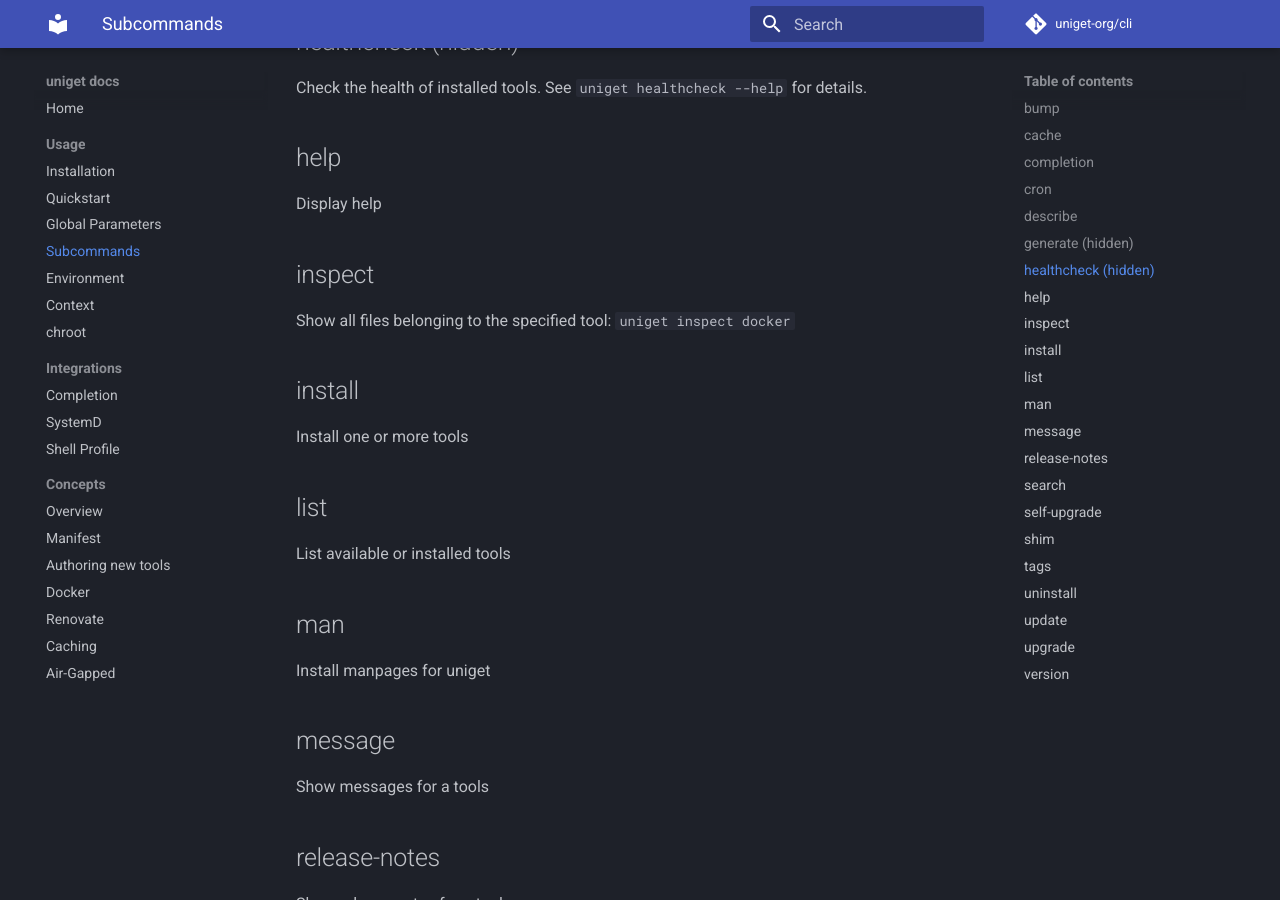
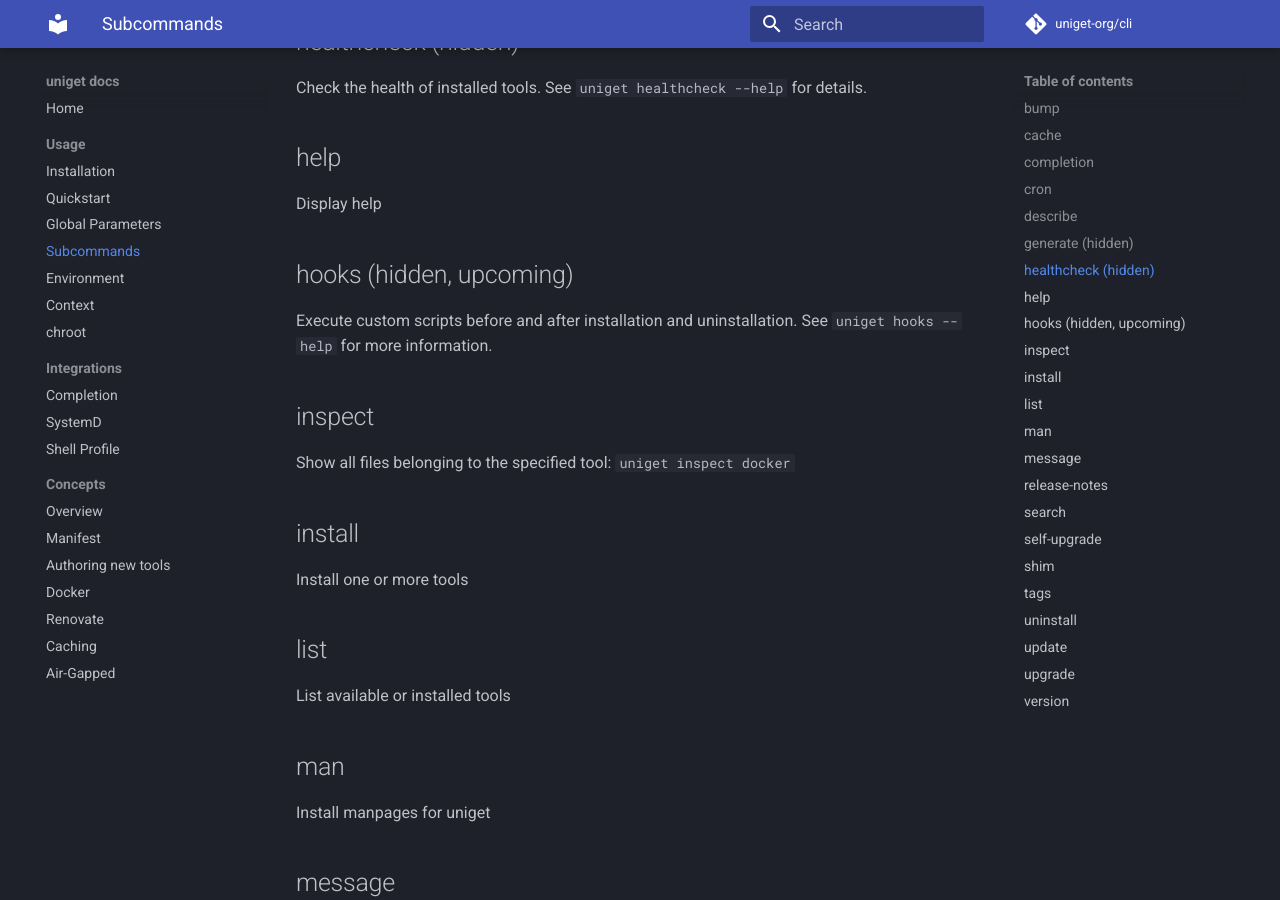
Before and after one commit to uniget-org/docs.uniget.dev, an MkDocs documentation site: the page built from docs/subcommands.md, in a window 1280 px wide and 900 px high, scrolled down 1014 px. Built offline with MkDocs 1.6.1 and Material for MkDocs 9.7.7, drawn with Linux system fonts in a browser that asks for light colours; comment, search, counter and statistics services are not loaded.

Commit message:
feat: Add hook subcommand uniget-org/backlog#68

```diff
--- a/docs/subcommands.md
+++ b/docs/subcommands.md
@@ -35,6 +35,10 @@ Check the health of installed tools. See `uniget healthcheck --help` for details
 ## help
 
 Display help
+
+## hooks (hidden, upcoming)
+
+Execute custom scripts before and after installation and uninstallation. See `uniget hooks --help` for more information.
 
 ## inspect
 
```
